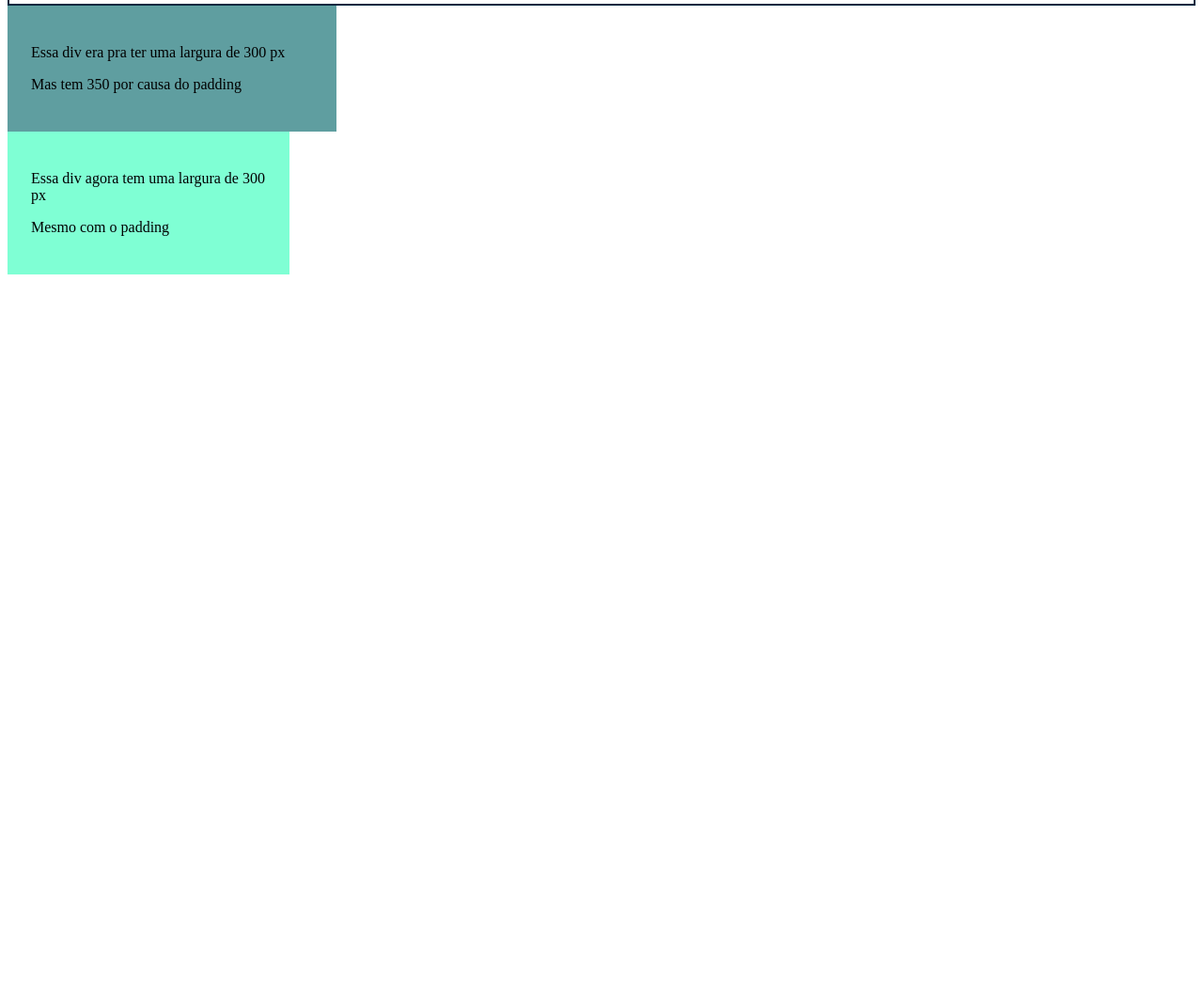
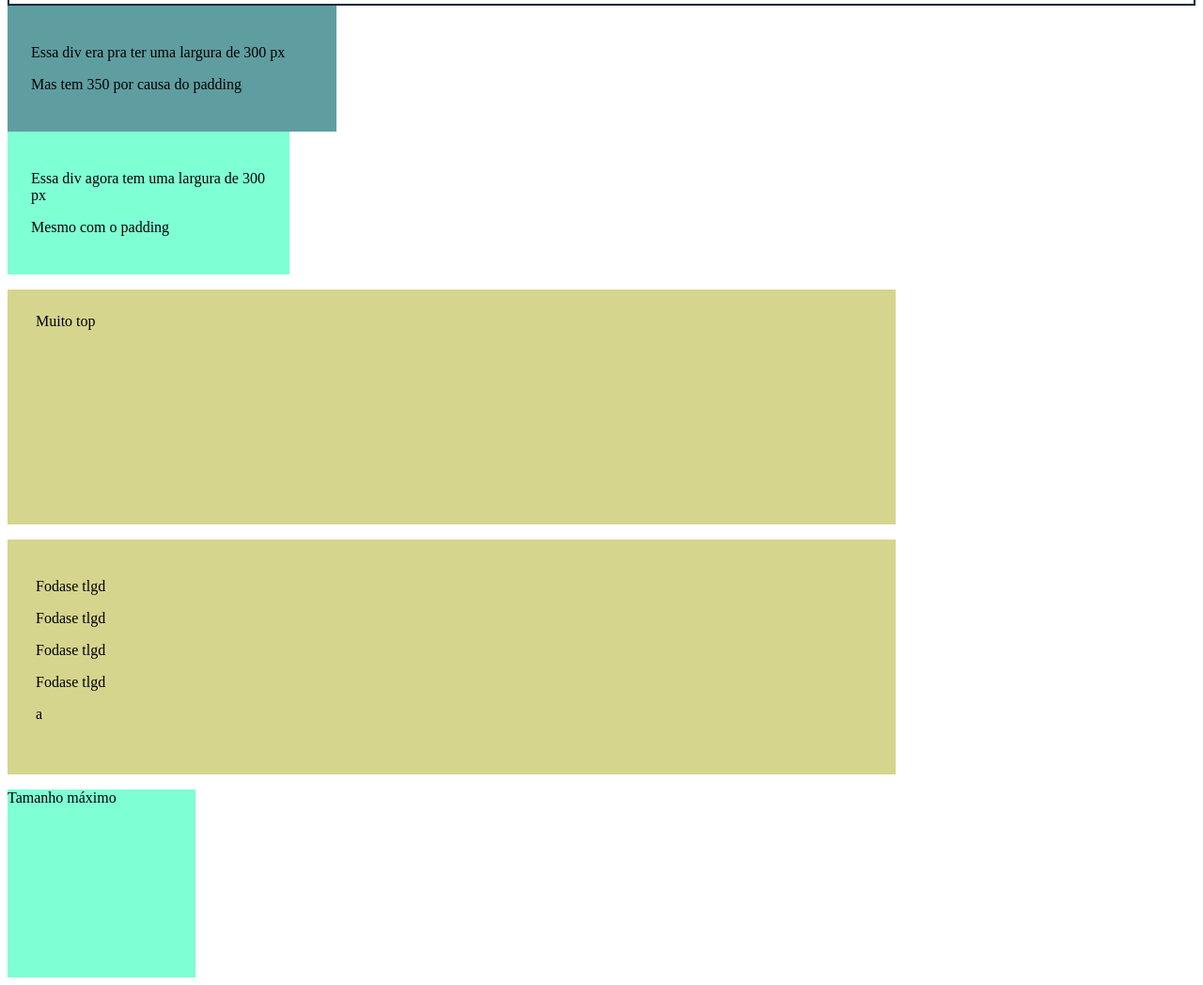
Before and after one commit to Chi0x03/html-css-js, a plain HTML site: page index.html in a window 1280 px wide. Shown: the part 949-1997 px from the top of the page at 94% size. Before the commit the page ends 1249 px from the top, so only its background shows below. Drawn offline with Linux system fonts and the light colour scheme.

Commit message:
max-width

```diff
--- a/index.html
+++ b/index.html
@@ -49,6 +49,21 @@
     </div>
 
     <!-- https://www.w3schools.com/css/css_dimension.asp -->
+    <p class="alt-larg">Muito top</p>
+
+    <div class="alt-larg">
+        <p>Fodase tlgd</p>
+        <p>Fodase tlgd</p>
+        <p>Fodase tlgd</p>
+        <p>Fodase tlgd</p>
+        <p>a</p>
+    </div>
+
+    <div class="max-width">
+        <p>Tamanho máximo</p>
+    </div>
+
+    <!-- https://www.w3schools.com/css/css_boxmodel.asp -->
 
 </body>
     <script src="main.js"></script>
--- a/style.css
+++ b/style.css
@@ -90,3 +90,18 @@ p.ex1 {
     box-sizing: border-box;
     background-color: aquamarine;
 }
+
+.alt-larg {
+    height: 200px;
+    width: 70%;
+    background-color: #D6D58E;
+    padding: 25px 30px;
+}
+
+.max-width {
+    max-width: 200px;
+    max-height: 200px;
+    /* width: 100%; */
+    height: 500px;
+    background-color: aquamarine;
+}
```
